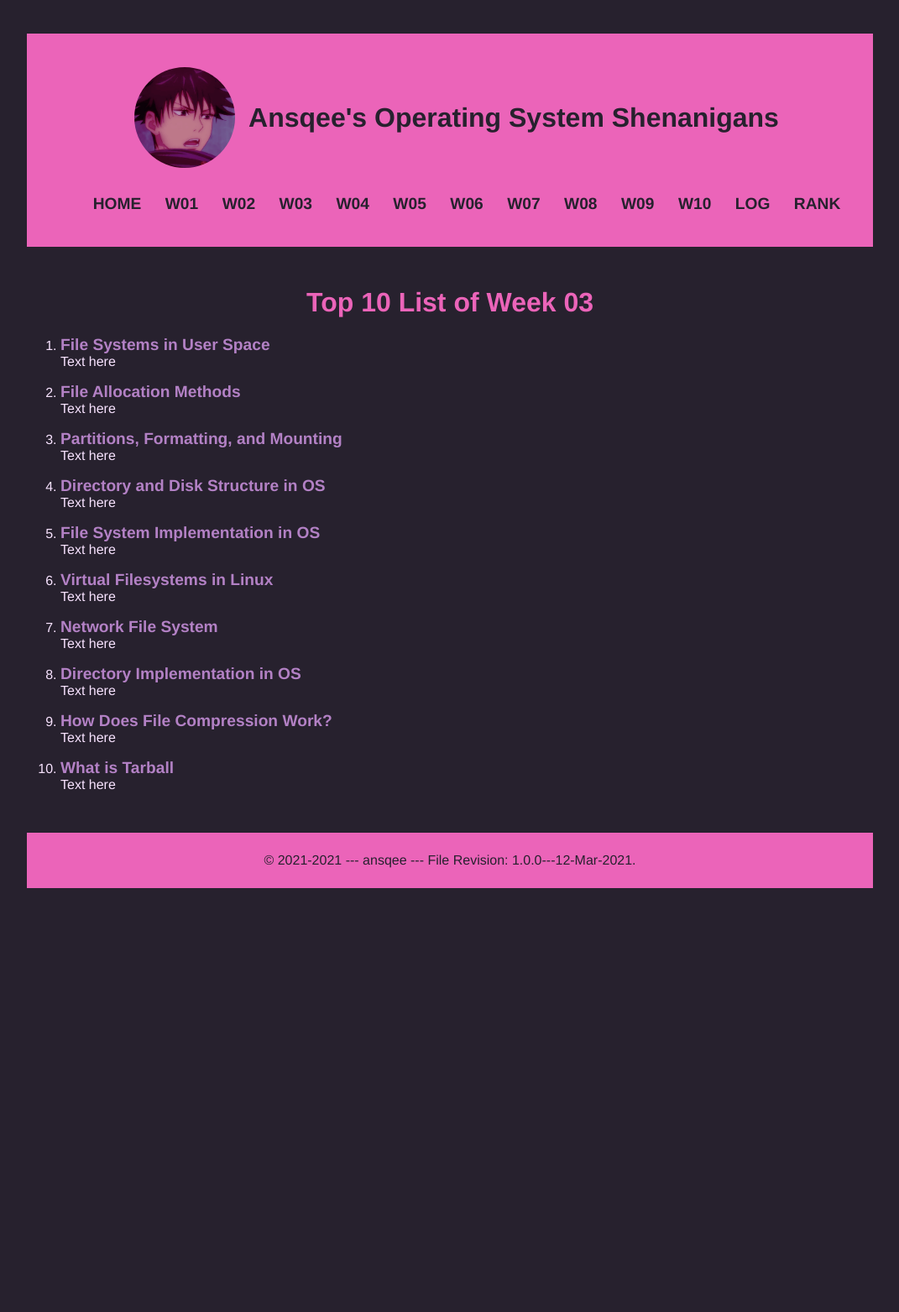
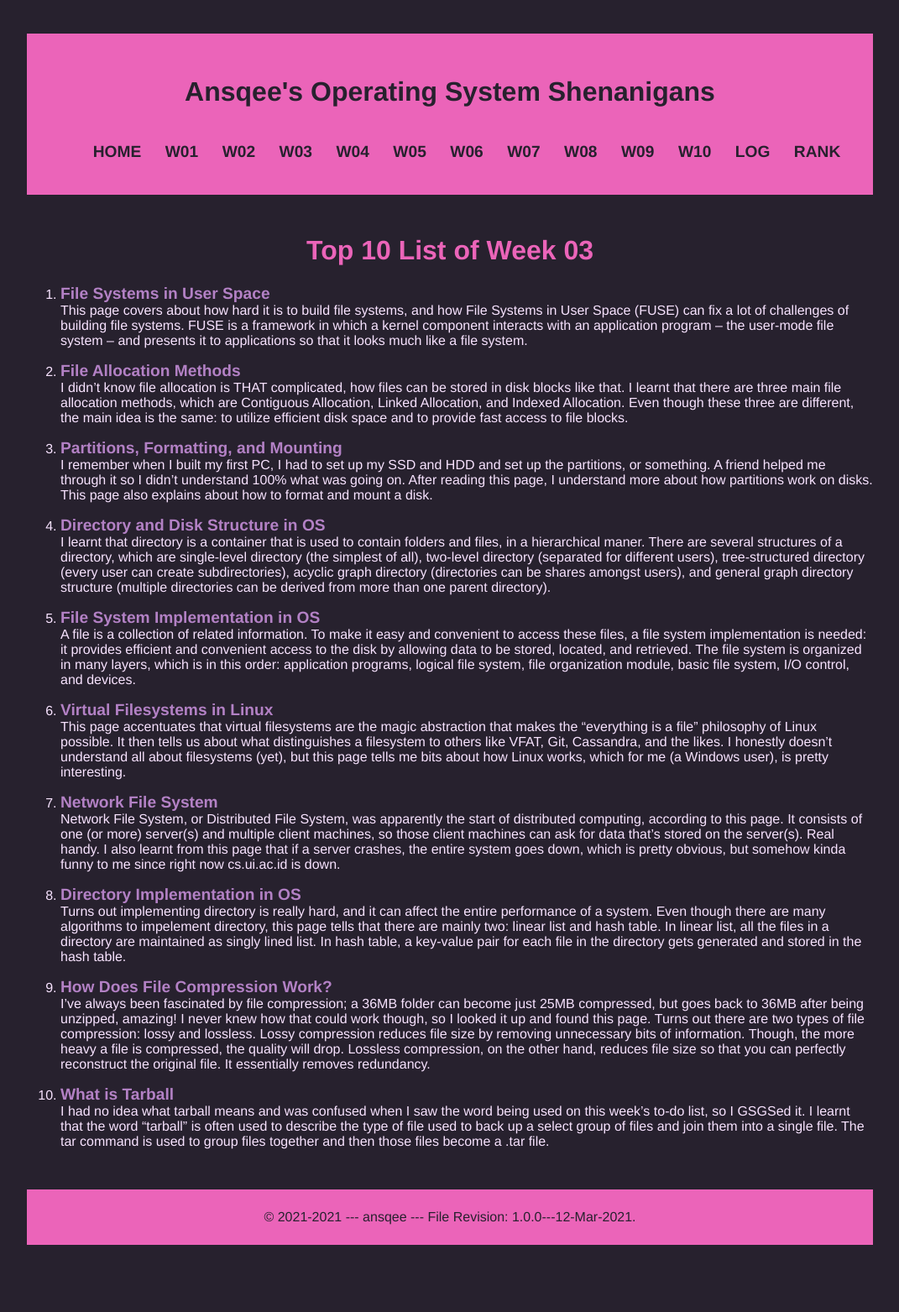
Before and after one commit to ansqee/os211, a Jekyll site: the page built from w03.md, in a window 1280 px wide. Shown: the whole page at 84% size, without its empty margins (104-1175 px from the left). Built offline with Jekyll 4.4.1, drawn with Linux system fonts in a browser that asks for light colours; before the commit the page ends 1138 px from its top, so only the background shows below that; grey boxes are pictures that could not be loaded.

Commit message:
Finished W03 top 10

```diff
--- a/TXT/myrank.txt
+++ b/TXT/myrank.txt
@@ -2,6 +2,6 @@
 ZCZC W01 ardi-nusantara
 ZCZC W01 asfiowilma
 ZCZC W01 aryaputr213
-ZCZC W02
-ZCZC W02
-ZCZC W02
+ZCZC W02 antoniusanggito
+ZCZC W02 ardi-nusantara
+ZCZC W02 astriddiany
--- a/_includes/navbar.html
+++ b/_includes/navbar.html
@@ -1,9 +1,6 @@
 <nav class="navbar">
     <div class ="title">
-        <img class="sukunahuhahuha" src="{{ site.baseurl }}/assets/images/huhahuha.png">
-        <div>
-            <h1>Ansqee's Operating System Shenanigans</h1>
-        </div>
+        <h1>Ansqee's Operating System Shenanigans</h1>
     </div>
     <div class="shortcut">
         <ul>
--- a/w03.md
+++ b/w03.md
@@ -7,31 +7,53 @@ permalink: /W03/
 # Top 10 List of Week 03
 
 1. [File Systems in User Space](https://fsgeek.ca/2019/06/18/fuse-file-systems-in-user-space/)<br>
-Text here
+This page covers about how hard it is to build file systems, and how File Systems in User Space (FUSE) can fix a lot of challenges of building file systems.
+FUSE is a framework in which a kernel component interacts with an application program – the user-mode file system – and presents it to applications so that it looks much like a file system.
 
 2. [File Allocation Methods](https://www.geeksforgeeks.org/file-allocation-methods/)<br>
-Text here
+I didn't know file allocation is THAT complicated, how files can be stored in disk blocks like that.
+I learnt that there are three main file allocation methods, which are Contiguous Allocation, Linked Allocation, and Indexed Allocation.
+Even though these three are different, the main idea is the same: to utilize efficient disk space and to provide fast access to file blocks.
 
 3. [Partitions, Formatting, and Mounting](http://wwwacs.gantep.edu.tr/docs/rute/node22.html)<br>
-Text here
+I remember when I built my first PC, I had to set up my SSD and HDD and set up the partitions, or something.
+A friend helped me through it so I didn't understand 100% what was going on.
+After reading this page, I understand more about how partitions work on disks.
+This page also explains about how to format and mount a disk.
 
 4. [Directory and Disk Structure in OS](https://www.geeksforgeeks.org/structures-of-directory-in-operating-system/)<br>
-Text here
+I learnt that directory is a container that is used to contain folders and files, in a hierarchical maner.
+There are several structures of a directory, which are single-level directory (the simplest of all), two-level directory (separated for different users), tree-structured directory (every user can create subdirectories), acyclic graph directory (directories can be shares amongst users), and general graph directory structure (multiple directories can be derived from more than one parent directory).
 
 5. [File System Implementation in OS](https://www.geeksforgeeks.org/file-system-implementation-in-operating-system/)<br>
-Text here
+A file is a collection of related information.
+To make it easy and convenient to access these files, a file system implementation is needed: it provides efficient and convenient access to the disk by allowing data to be stored, located, and retrieved.
+The file system is organized in many layers, which is in this order: application programs, logical file system, file organization module, basic file system, I/O control, and devices.
 
 6. [Virtual Filesystems in Linux](https://opensource.com/article/19/3/virtual-filesystems-linux)<br>
-Text here
+This page accentuates that virtual filesystems are the magic abstraction that makes the "everything is a file" philosophy of Linux possible.
+It then tells us about what distinguishes a filesystem to others like VFAT, Git, Cassandra, and the likes.
+I honestly doesn't understand all about filesystems (yet), but this page tells me bits about how Linux works, which for me (a Windows user), is pretty interesting.
 
 7. [Network File System](https://www.geeksforgeeks.org/network-file-system-nfs/)<br>
-Text here
+Network File System, or Distributed File System, was apparently the start of distributed computing, according to this page.
+It consists of one (or more) server(s) and multiple client machines, so those client machines can ask for data that's stored on the server(s). Real handy.
+I also learnt from this page that if a server crashes, the entire system goes down, which is pretty obvious, but somehow kinda funny to me since right now cs.ui.ac.id is down.
 
 8. [Directory Implementation in OS](https://www.javatpoint.com/os-directory-implementation)<br>
-Text here
+Turns out implementing directory is really hard, and it can affect the entire performance of a system.
+Even though there are many algorithms to impelement directory, this page tells that there are mainly two: linear list and hash table.
+In linear list, all the files in a directory are maintained as singly lined list.
+In hash table, a key-value pair for each file in the directory gets generated and stored in the hash table.
 
 9. [How Does File Compression Work?](https://www.makeuseof.com/tag/how-does-file-compression-work/)<br>
-Text here
+I've always been fascinated by file compression; a 36MB folder can become just 25MB compressed, but goes back to 36MB after being unzipped, amazing!
+I never knew how that could work though, so I looked it up and found this page.
+Turns out there are two types of file compression: lossy and lossless.
+Lossy compression reduces file size by removing unnecessary bits of information. Though, the more heavy a file is compressed, the quality will drop.
+Lossless compression, on the other hand, reduces file size so that you can perfectly reconstruct the original file. It essentially removes redundancy.
 
 10. [What is Tarball](https://www.networkworld.com/article/3328840/working-with-tarballs-on-linux.html)<br>
-Text here
+I had no idea what tarball means and was confused when I saw the word being used on this week's to-do list, so I GSGSed it.
+I learnt that the word “tarball” is often used to describe the type of file used to back up a select group of files and join them into a single file.
+The tar command is used to group files together and then those files become a .tar file.
```
Also changed, not shown: assets/images/huhahuha.png (deleted).
